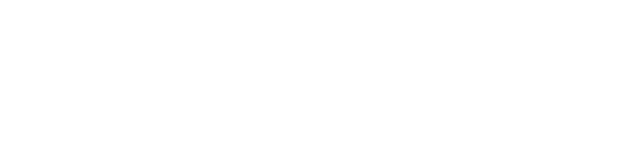
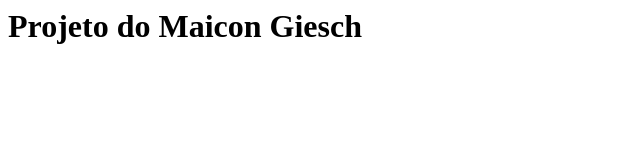
Before and after one commit to Giesch1983/curso-git, a plain HTML site: page index.html in a window 1280 px wide. Shown: the whole page, without its empty margins (0-640 px from the left). Drawn offline with Linux system fonts and the light colour scheme.

Commit message:
Titulo da Pagina

```diff
--- a/index.html
+++ b/index.html
@@ -2,5 +2,6 @@
 	<head>
 	</head>
 	<body>
+		<h1>Projeto do Maicon Giesch</h1>
 	</body>
 </html>
```
